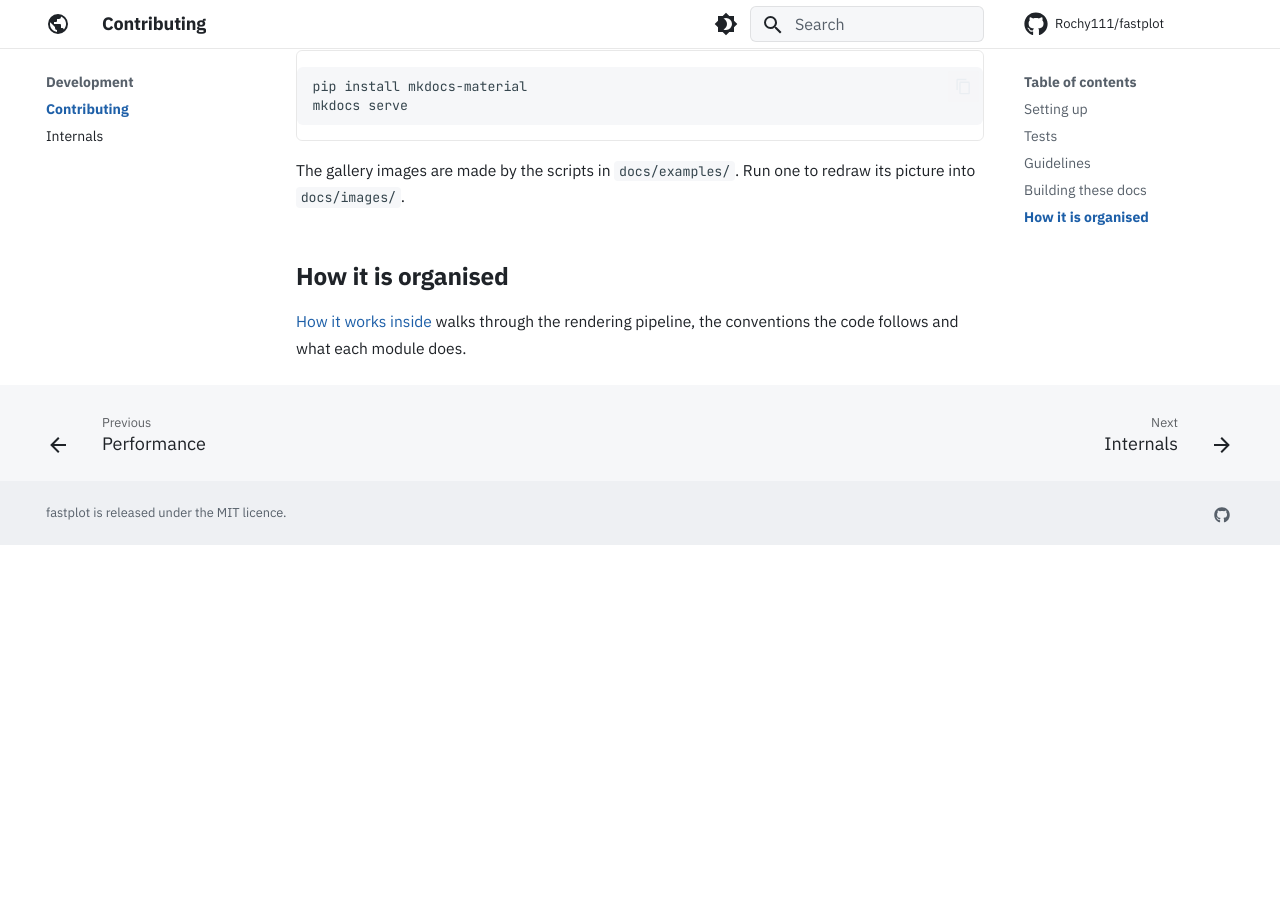
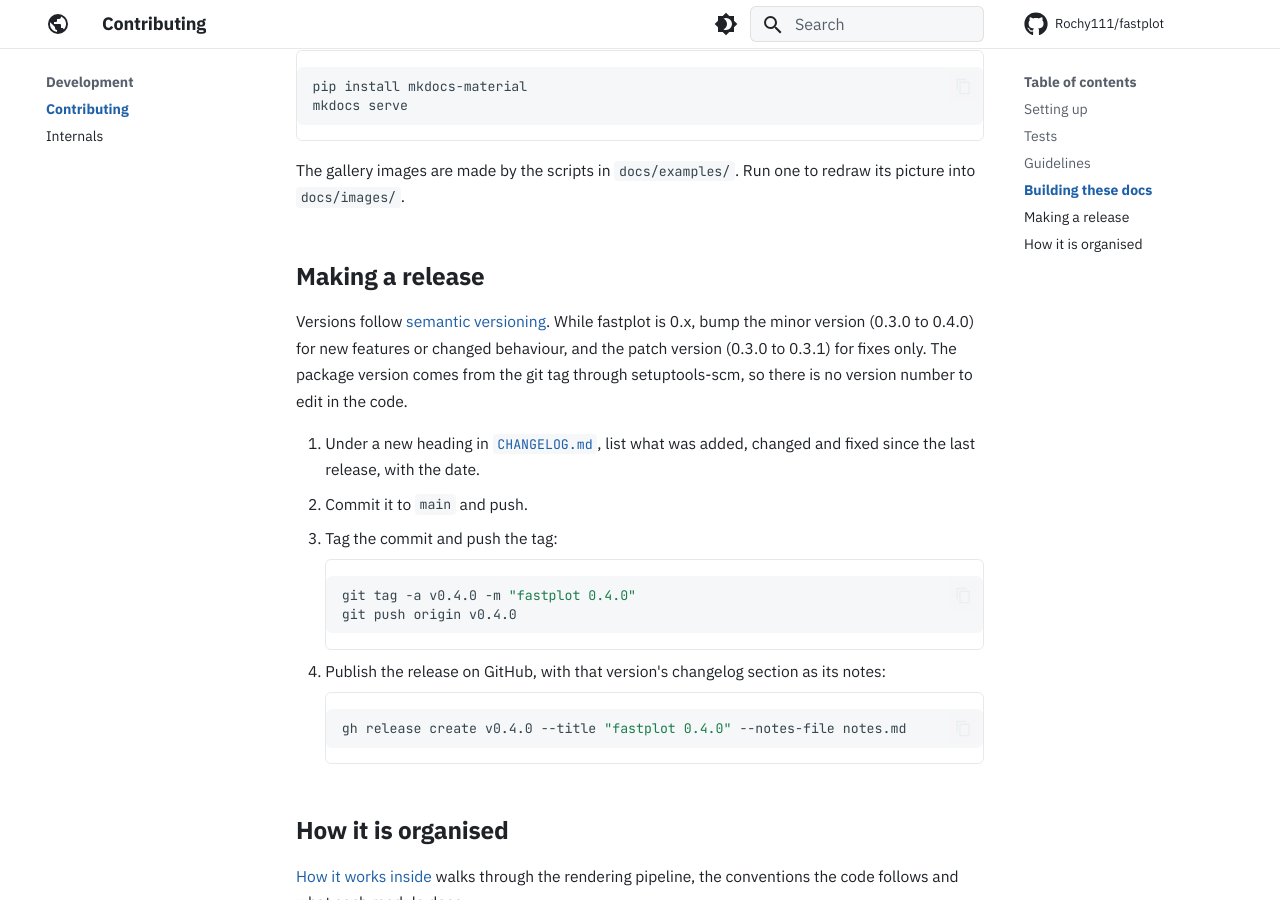
Before and after one commit to Rochy111/fastplot, an MkDocs documentation site: the page built from docs/development.md, in a window 1280 px wide and 900 px high, scrolled down 1192 px. Built offline with MkDocs 1.6.1 and Material for MkDocs 9.7.7, drawn with Linux system fonts in a browser that asks for light colours; comment, search, counter and statistics services are not loaded; before the commit the page ends 1737 px from its top, so only the background shows below that.

Commit message:
Changelog for 0.2.0 to 0.3.0, on the docs site; how to make a release
Co-Authored-By: Claude Opus 5.5 <noreply@anthropic.com>

````diff
--- a/docs/development.md
+++ b/docs/development.md
@@ -50,6 +50,31 @@ mkdocs serve
 The gallery images are made by the scripts in `docs/examples/`. Run one to
 redraw its picture into `docs/images/`.
 
+## Making a release
+
+Versions follow [semantic versioning](https://semver.org/). While fastplot
+is 0.x, bump the minor version (0.3.0 to 0.4.0) for new features or changed
+behaviour, and the patch version (0.3.0 to 0.3.1) for fixes only. The
+package version comes from the git tag through setuptools-scm, so there is
+no version number to edit in the code.
+
+1. Under a new heading in [`CHANGELOG.md`](changelog.md), list what was
+   added, changed and fixed since the last release, with the date.
+2. Commit it to `main` and push.
+3. Tag the commit and push the tag:
+
+    ```bash
+    git tag -a v0.4.0 -m "fastplot 0.4.0"
+    git push origin v0.4.0
+    ```
+
+4. Publish the release on GitHub, with that version's changelog section as
+   its notes:
+
+    ```bash
+    gh release create v0.4.0 --title "fastplot 0.4.0" --notes-file notes.md
+    ```
+
 ## How it is organised
 
 [How it works inside](internals.md) walks through the rendering pipeline,
--- a/mkdocs.yml
+++ b/mkdocs.yml
@@ -100,6 +100,7 @@ nav:
       - Supported API: reference/supported.md
       - Differences from matplotlib: reference/differences.md
       - Settings: reference/settings.md
+      - Changelog: changelog.md
   - Performance: speed.md
   - Development:
       - Contributing: development.md
````
Also changed, not shown: CHANGELOG.md (added, +112 -0 lines), README.md (+2 -1 lines), docs/changelog.md (added, +1 -0 lines).
